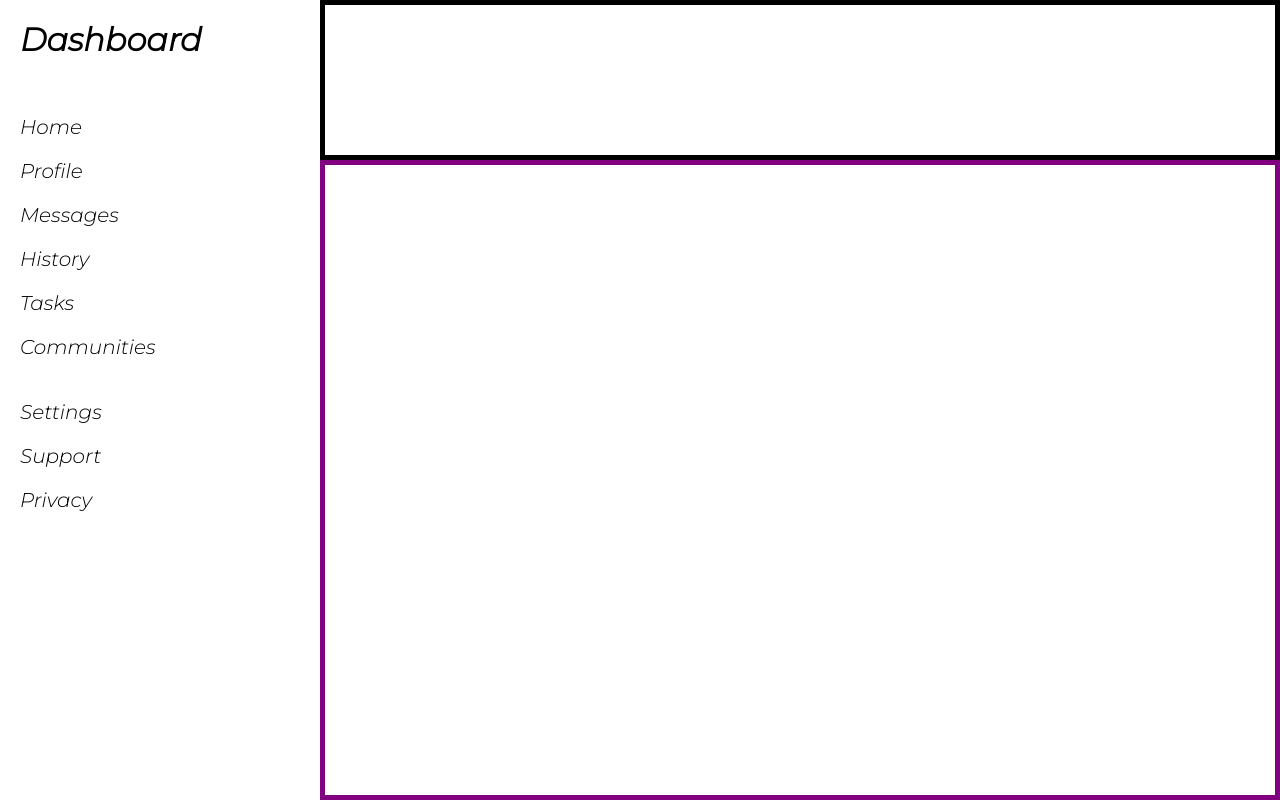
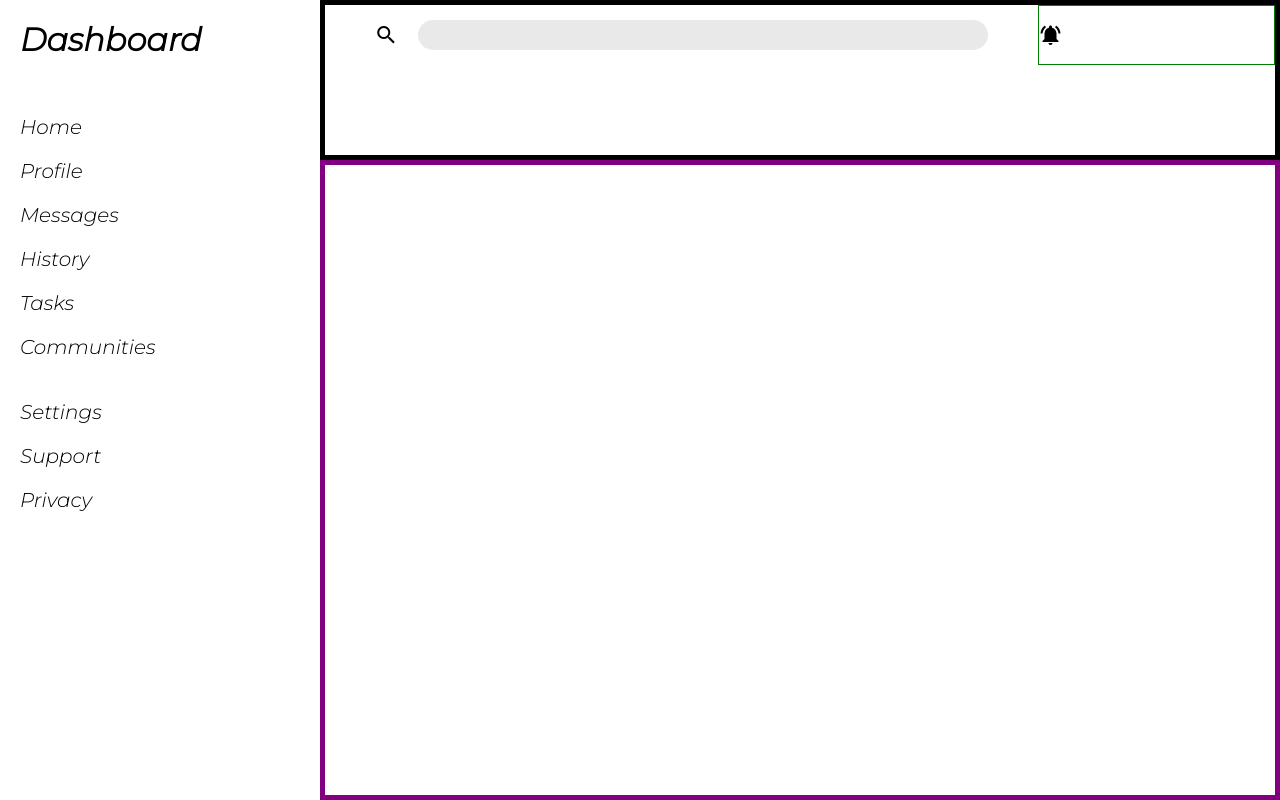
Before and after one commit to KirillMcQ/TOP-AdminDashboard, a plain HTML site: page index.html in a window 1280 px wide. Drawn offline with Linux system fonts and the light colour scheme.

Commit message:
Finished search part of header; began user section

```diff
--- a/index.html
+++ b/index.html
@@ -6,12 +6,27 @@
     <meta http-equiv="X-UA-Compatible" content="IE=edge">
     <meta name="viewport" content="width=device-width, initial-scale=1.0">
     <link rel="stylesheet" href="./styles.css">
+    <link rel="stylesheet" href="https://fonts.googleapis.com/icon?family=Material+Icons">
     <title>Admin Dashboard</title>
 </head>
 
 <body>
     <div class="all-container">
-        <div class="header"></div>
+
+        <div class="header">
+            <div class="topHeaderSection">
+
+                <div class="searchSection">
+                    <i class="material-icons">search</i>
+                    <input type="text" class="searchBar">
+                </div>
+
+                <div class="userSection">
+                    <i class="material-icons">notifications_active</i>
+                </div>
+
+            </div>
+        </div>
 
         <div class="sidebar">
             <h1 style="display: inline;">Dashboard</h1>
@@ -33,6 +48,7 @@
         </div>
 
         <div class="main-content"></div>
+
     </div>
 </body>
 
--- a/styles.css
+++ b/styles.css
@@ -48,6 +48,35 @@
     grid-column-end: 5;
 }
 
+.topHeaderSection {
+    display: grid;
+    grid-template-columns: 3fr 1fr;
+    height: 40%;
+}
+
+.searchSection {
+    display: flex;
+    align-items: center;
+    justify-content: center;
+}
+
+.searchBar {
+    border-radius: 50px;
+    border: 0px;
+    background-color: lightgrey;
+    opacity: 50%;
+    width: 80%;
+    height: 30px;
+    padding: 10px;
+    margin-left: 20px;
+}
+
+.userSection {
+    border: 1px solid green;
+    display: flex;
+    align-items: center;
+}
+
 .main-content {
     border: 5px solid purple;
     grid-column-start: 2;
```
